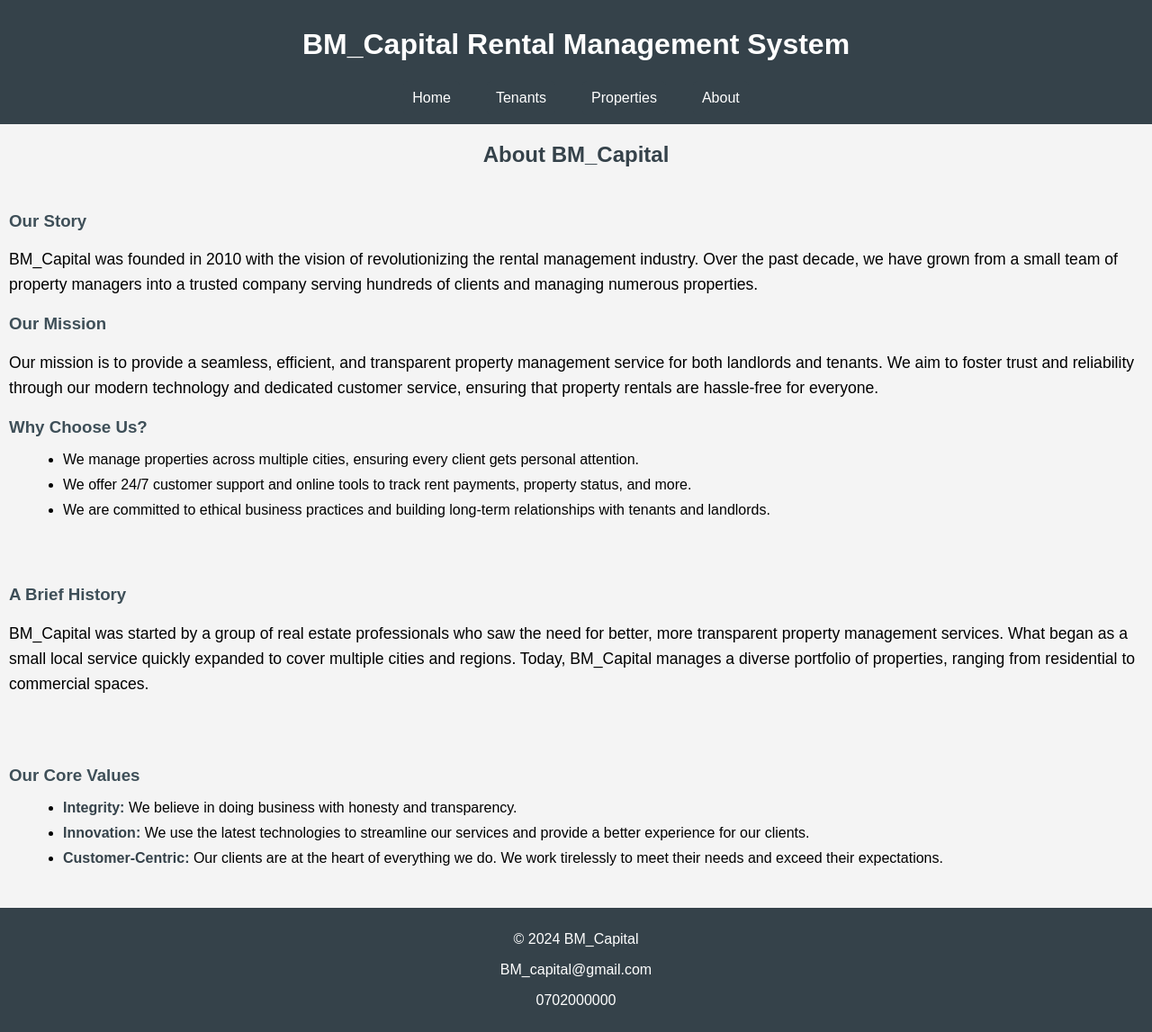
After one commit to Brianmwendi/BM_capital, a Flask app: page /about in a window 1280 px wide. The commit adds this page. Shown: the whole page at 90% size. Run offline with Flask 3, Linux system fonts and the light colour scheme.

```diff
--- a/app.py
+++ b/app.py
@@ -21,6 +21,10 @@ properties = [
 @app.route('/')
 def home():
     return render_template('index.html')
+
+@app.route('/about')
+def about_page():
+    return render_template('about.html')
 
 # Route to display tenants, with search functionality
 @app.route('/tenants', methods=['GET'])
--- a/static/style.css
+++ b/static/style.css
@@ -222,3 +222,36 @@ th, td {
 th {
     background-color: #f2f2f2;
 }
+/* About page styles */
+.company-info, .company-history, .company-values {
+    margin-bottom: 20px;
+    padding: 10px;
+}
+
+h2 {
+    color: #35424a;
+    text-align: center;
+    margin-bottom: 20px;
+}
+
+h3 {
+    color: #3e4f58;
+    margin-bottom: 10px;
+}
+
+.company-info p, .company-history p {
+    font-size: 1.1em;
+    line-height: 1.6;
+}
+
+ul {
+    margin-left: 20px;
+}
+
+ul li {
+    margin-bottom: 10px;
+}
+
+strong {
+    color: #35424a;
+}
--- /dev/null
+++ b/templates/about.html
@@ -0,0 +1,39 @@
+{% extends 'base.html' %}
+
+{% block content %}
+<h2>About BM_Capital</h2>
+
+<section class="company-info">
+    <h3>Our Story</h3>
+    <p>BM_Capital was founded in 2010 with the vision of revolutionizing the rental management industry. Over the past decade,
+    we have grown from a small team of property managers into a trusted company serving hundreds of clients and managing numerous properties.</p>
+
+    <h3>Our Mission</h3>
+    <p>Our mission is to provide a seamless, efficient, and transparent property management service for both landlords and tenants.
+    We aim to foster trust and reliability through our modern technology and dedicated customer service, ensuring that property rentals are hassle-free for everyone.</p>
+
+    <h3>Why Choose Us?</h3>
+    <ul>
+        <li>We manage properties across multiple cities, ensuring every client gets personal attention.</li>
+        <li>We offer 24/7 customer support and online tools to track rent payments, property status, and more.</li>
+        <li>We are committed to ethical business practices and building long-term relationships with tenants and landlords.</li>
+    </ul>
+</section>
+
+<section class="company-history">
+    <h3>A Brief History</h3>
+    <p>BM_Capital was started by a group of real estate professionals who saw the need for better, more transparent property management services.
+    What began as a small local service quickly expanded to cover multiple cities and regions. Today, BM_Capital manages a diverse portfolio of properties,
+    ranging from residential to commercial spaces.</p>
+</section>
+
+<section class="company-values">
+    <h3>Our Core Values</h3>
+    <ul>
+        <li><strong>Integrity:</strong> We believe in doing business with honesty and transparency.</li>
+        <li><strong>Innovation:</strong> We use the latest technologies to streamline our services and provide a better experience for our clients.</li>
+        <li><strong>Customer-Centric:</strong> Our clients are at the heart of everything we do. We work tirelessly to meet their needs and exceed their expectations.</li>
+    </ul>
+</section>
+
+{% endblock %}
--- a/templates/base.html
+++ b/templates/base.html
@@ -14,7 +14,6 @@
             <a href="/tenants">Tenants</a>
             <a href="/properties">Properties</a>
             <a href="/about">About</a>
-            <a href="/contact">Contact</a>
         </nav>
     </header>
 
@@ -39,6 +38,8 @@
     </main>
     <footer>
         <p>&copy; 2024 BM_Capital</p>
+        <p>BM_capital@gmail.com</p>
+        <p>0702000000</p>
     </footer>
 </body>
 </html>
```
